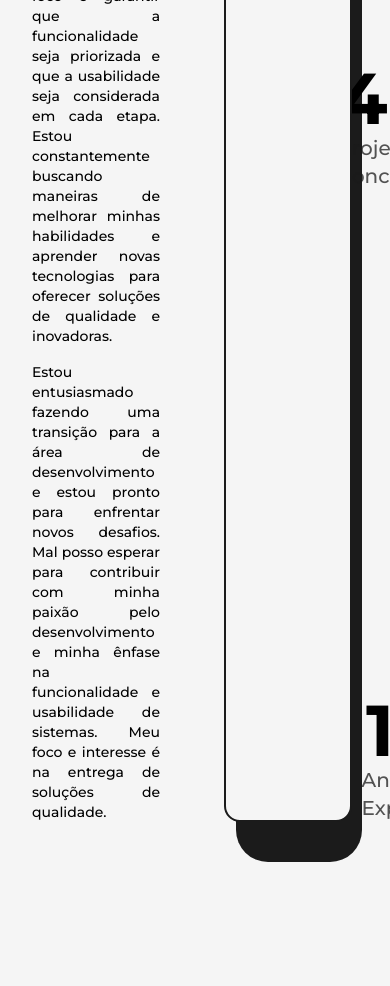
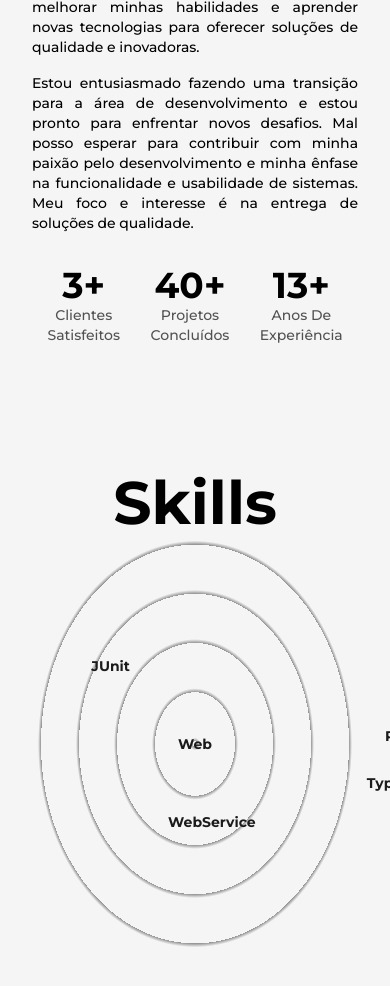
Before and after one commit to KEENNEEDYY/portifolio-CB, a Next.js app: page /about in a window 390 px wide. Shown: the part 980-1966 px from the top of the page. Built offline with nearby package versions, Linux system fonts and the light colour scheme.

Commit message:
Make it Responsive - Aboute Page

```diff
--- a/src/components/Education.js
+++ b/src/components/Education.js
@@ -5,16 +5,28 @@ import LiIcon from './LiIcon';
 const Details = ({ type, time, place, moreInfo, info}) => {
     const ref = useRef(null);
     return (
-        <li ref={ref} className='!my-2 !first:mt-0 !last:mb-0 !w-[60%] !mx-auto !flex !flex-col !items-center !justify-between' >
+        <li ref={ref} className='!my-2 !first:mt-0 !last:mb-0 !w-[60%] !mx-auto !flex !flex-col !items-center !justify-between
+            md:!w-[80%]
+        '
+        >
         <LiIcon reference={ref} />
         <motion.div initial={{y:50}} whileInView={{y:0}} transition={{duration:0.5, type:"spring"}} >
-            <h3 className='capitalize font-bold text-2xl' >
+            <h3 className='capitalize font-bold text-2xl
+                    sm:text-xl xs:text-lg
+                '
+            >
                 {type}
             </h3>
-            <span className='capitalize font-medium text-dark/75 dark:text-light/75' >
+            <span className='capitalize font-medium text-dark/75 dark:text-light/75
+                    xs:text-sm
+                '
+            >
                 {time} | {place} | {moreInfo}
             </span>
-            <p className='font-medium w-full' >
+            <p className='font-medium w-full
+                    md:text-sm
+                '
+            >
                 {info}
             </p>
         </motion.div>
@@ -37,16 +49,24 @@ const Education = () => {
   return (
     <motion.div className='my-64'>
 
-        <h2 className='font-bold text-8xl mb-32 w-full text-center' >
+        <h2 className='font-bold text-8xl mb-32 w-full text-center
+            md:text-6xl xs:text-4xl md:mb-16
+            '
+        >
             Formação
         </h2>
 
-        <div ref={ref} className="w-[75%] mx-auto relative">
+        <div ref={ref} className="w-[75%] mx-auto relative
+            lg:w-[90%] md:w-full"
+        >
 
                 <motion.div style={{scaleY: scrollYProgress }}
-                    className="absolute left-9 top-0 w-[4px] h-full bg-dark origin-top dark:bg-light"
+                    className="absolute left-9 top-0 w-[4px] h-full bg-dark origin-top dark:bg-light
+                    md:w-[2px] md:left-[30px] xs:left-[20px]"
                 />
-                <ul className="w-full flex flex-col items-start justify-between ml-4" >
+                <ul className="w-full flex flex-col items-start justify-between ml-4
+                    xs:ml-2"
+                >
                     <Details
                         type={"Bacharel em Sistemas De Informação"}
                         time={"08/07/2022"}
--- a/src/components/LiIcon.js
+++ b/src/components/LiIcon.js
@@ -10,7 +10,8 @@ const LiIcon = ({reference}) => {
     )
   return (
     <figure className='absolute left-0 stroke-dark dark:stroke-light' >
-      <svg className='-rotate-90'  width={"75"} height={"75"} viewBox='0 0 100 100'>
+      <svg className='-rotate-90 md:w-[60px] md:h-[60px] xs:w-[40px] xs:h-[40px]'
+        width={"75"} height={"75"} viewBox='0 0 100 100'>
         <circle cx={"75"} cy={"50"} r={"20"} className='stroke-primary dark:stroke-primaryDark stroke-1 fill-none'/>
         <motion.circle cx={"75"} cy={"50"} r={"20"} className='stroke-[5px] fill-light dark:fill-dark'
         style={{
--- a/src/components/Skills.js
+++ b/src/components/Skills.js
@@ -3,12 +3,16 @@ import React from 'react'
 
 const Skill = ({name, x,y}) => {
     return (
-            <motion.div className='flex items-center justify-center rounded-full font-semibold bg-dark text-light
-            py-3 px-6 shadow-dark cursor-pointer absolute dark:text-dark dark:bg-light'
-            whileHover={{scale:1.05}}
-            initial={{x:0,y:0}}
-            whileInView={{x:x,y:y, transition: {duration: 1.5} }}
-            viewport={{once: true}}
+            <motion.div
+              className='flex items-center justify-center rounded-full font-semibold bg-dark text-light
+              py-3 px-6 shadow-dark cursor-pointer absolute dark:text-dark dark:bg-light
+              lg:py-2 lg:px-4 md:text-sm md:py-1.5 md:px3 xs:bg-transparent xs:dark:bg-transparent
+              xs:text-dark xs:dark:text-light xs:font-bold
+              '
+              whileHover={{scale:1.05}}
+              initial={{x:0,y:0}}
+              whileInView={{x:x,y:y, transition: {duration: 1.5} }}
+              viewport={{once: true}}
             >
                 {name}
             </motion.div>
@@ -18,8 +22,16 @@ const Skill = ({name, x,y}) => {
 const Skills = () => {
   return (
     <>
-        <h2 className='font-bold text-8xl mt-64 w-full text-center' > Skills </h2>
-        <div className='w-full h-screen relative flex items-center justify-center rounded-full bg-circularLight dark:bg-circularDark'>
+        <h2 className='font-bold text-8xl mt-64 w-full text-center md:text-6xl md:mt-32' >
+          Skills
+        </h2>
+        <div className='w-full h-screen relative flex items-center justify-center rounded-full bg-circularLight dark:bg-circularDark
+          lg-h[80vh] sm:h-[60vh] xs:h-[50vh]
+          lg:bg-circularLightLg lg:dark:circularDarkLg
+          md:bg-circularLightMd md:dark:circularDarkMd
+          sm:bg-circularLightSm sm:dark:circularDarkSm
+        '
+        >
             <Skill name={'Web'} />
             <Skill name={'JUnit'} x={'-10vh'} y={'-20vw'} />
             <Skill name={'TypeScript'} x={'25vh'} y={'10vw'} />
--- a/src/pages/about.js
+++ b/src/pages/about.js
@@ -43,9 +43,16 @@ const about = () => {
         <main className="flex w-full flex-col items-center justify-center dark:text-light"
         >
             <Layout className='pt-16'>
-                <AnimatedText text="A paixão é o que alimenta meu propósito!" className='mb-16 !text-5xl '/>
-                <div className='grid w-full grid-cols-8 gap-16'>
-                    <div className="col-span-3 flex flex-col items-start justify-start">
+                <AnimatedText text="A paixão é o que alimenta meu propósito!"
+                    className='mb-16 !text-5xl lg:!text-4xl sm:!text-3xl xs:!text-1xl sm:mb-8'
+                />
+                <div className='grid w-full grid-cols-8 gap-16
+                    sm:gap-8'
+                >
+                    <div name='Biography container'
+                        className="col-span-3 flex flex-col items-start justify-start
+                        xl:col-span-4 md:order-2 md:col-span-8"
+                    >
                         <h2 className='mb-4 font-bold uppercase text-dark/75 dark:text-light/75'>Biografia</h2>
                         <p className="font-medium text-sm text-justify" >
                             Olá, sou Kennedy, um desenvolvedor fullstack com conhecimento em implementação de projetos funcionais e
@@ -63,39 +70,50 @@ const about = () => {
                             Meu foco e interesse é na entrega de soluções de qualidade.
                         </p>
                     </div>
-                    <div className=' col-span-3 relative rounded-2xl border-2 border-solid border-dark
-                        bg-light dark:bg-dark
-                        dark:border-light p-8
+                    <div name="Image container"
+                        className=' col-span-3 relative rounded-2xl border-2 border-solid border-dark
+                        bg-light dark:bg-dark dark:border-light p-5 h-fit
+                        xl:col-span-4 md:order-1 md:col-span-8
                         '
                     >
-                        <div className=' absolute top-0 -right-3 -z-10 w-[102%] h-[103%] rounded-[2rem] bg-dark dark:bg-light' />
+                        <div className=' absolute top-0 -right-3 -z-10 w-[102%] h-[103%] rounded-[2rem] bg-dark dark:bg-light
+                            '
+                        />
                         <Image src={profilePic} alt='Kennedy' className='w-full h-auto rounded-2xl mt-[5%] dark:bg-dark '
                             priority
                             sizes="(max-width: 768px) 100vw, (max-width: 1200px) 50vw, 33vw"
                         />
                     </div>
-                    <div className='col-span-2 flex flex-col items-end justify-between' >
-                        <div className='flex flex-col items-end justify-center' >
-                            <span className='inline-block text-7xl font-bold'>
+                    <div className='col-span-2 flex flex-col items-end justify-between
+                        xl:col-span-8 xl:flex-row xl:items-center lg:order-3'
+                    >
+                        <div className='flex flex-col items-end justify-center xl:items-center' >
+                            <span className='inline-block text-7xl font-bold md:text-6xl sm:text-5xl xs:text-4xl'>
                                 <AnimatedNumbers value={3} />+
                             </span>
-                            <h2 className='text-xl font-medium capitalize text-dark/75 dark:text-light'>
+                            <h2 className='text-xl font-medium capitalize text-dark/75 dark:text-light
+                                xl:text-center md:text-lg sm:text-base xs:text-sm'
+                            >
                                 clientes satisfeitos
                             </h2>
                         </div>
-                        <div className='flex flex-col items-end justify-center'>
-                            <span className='inline-block text-7xl font-bold'>
+                        <div className='flex flex-col items-end justify-center xl:items-center'>
+                            <span className='inline-block text-7xl font-bold md:text-6xl sm:text-5xl xs:text-4xl'>
                                 <AnimatedNumbers value={40} />+
                             </span>
-                            <h2 className='text-xl font-medium capitalize text-dark/75 dark:text-light' >
+                            <h2 className='text-xl font-medium capitalize text-dark/75 dark:text-light
+                                xl:text-center md:text-lg sm:text-base xs:text-sm'
+                            >
                                 projetos concluídos
                             </h2>
                         </div>
-                        <div className='flex flex-col items-end justify-center'>
-                            <span className='inline-block text-7xl font-bold'>
+                        <div className='flex flex-col items-end justify-center xl:items-center'>
+                            <span className='inline-block text-7xl font-bold md:text-6xl sm:text-5xl xs:text-4xl'>
                                 <AnimatedNumbers value={13} />+
                             </span>
-                            <h2 className='text-xl font-medium capitalize text-dark/75 dark:text-light' >
+                            <h2 className='text-xl font-medium capitalize text-dark/75 dark:text-light
+                                xl:text-center md:text-lg sm:text-base xs:text-sm'
+                            >
                                 anos de experiência
                             </h2>
                         </div>
--- a/tailwind.config.js
+++ b/tailwind.config.js
@@ -35,6 +35,12 @@ module.exports = {
       backgroundImage: {
         circularLight: 'repeating-radial-gradient(rgba(0,0,0,0.4) 2px,#f5f5f5 5px, #f5f5f5 100px)',
         circularDark: 'repeating-radial-gradient(rgba(255,255,255,0.5) 2px,#1b1b1b 8px, #1b1b1b 100px)',
+        circularLightLg:"repeating-radial-gradient(rgba(0,0,0,0.4) 2px,#f5f5f5 5px,#f5f5f5 80px)",
+        circularDarkLg:"repeating-radial-gradient(rgba(255,255,255,0.5) 2px,#1b1b1b 8px,#1b1b1b 80px)",
+        circularLightMd:"repeating-radial-gradient(rgba(0,0,0,0.4) 2px,#f5f5f5 5px,#f5f5f5 60px)",
+        circularDarkMd:"repeating-radial-gradient(rgba(255,255,255,0.5) 2px,#1b1b1b 8px,#1b1b1b 60px)",
+        circularLightSm:"repeating-radial-gradient(rgba(0,0,0,0.4) 2px,#f5f5f5 5px,#f5f5f5 40px)",
+        circularDarkSm:"repeating-radial-gradient(rgba(255,255,255,0.5) 2px,#1b1b1b 8px,#1b1b1b 40px)",
       },
     },
     screens:{
```
Also changed, not shown: src/components/Experience.js (+28 -9 lines).
